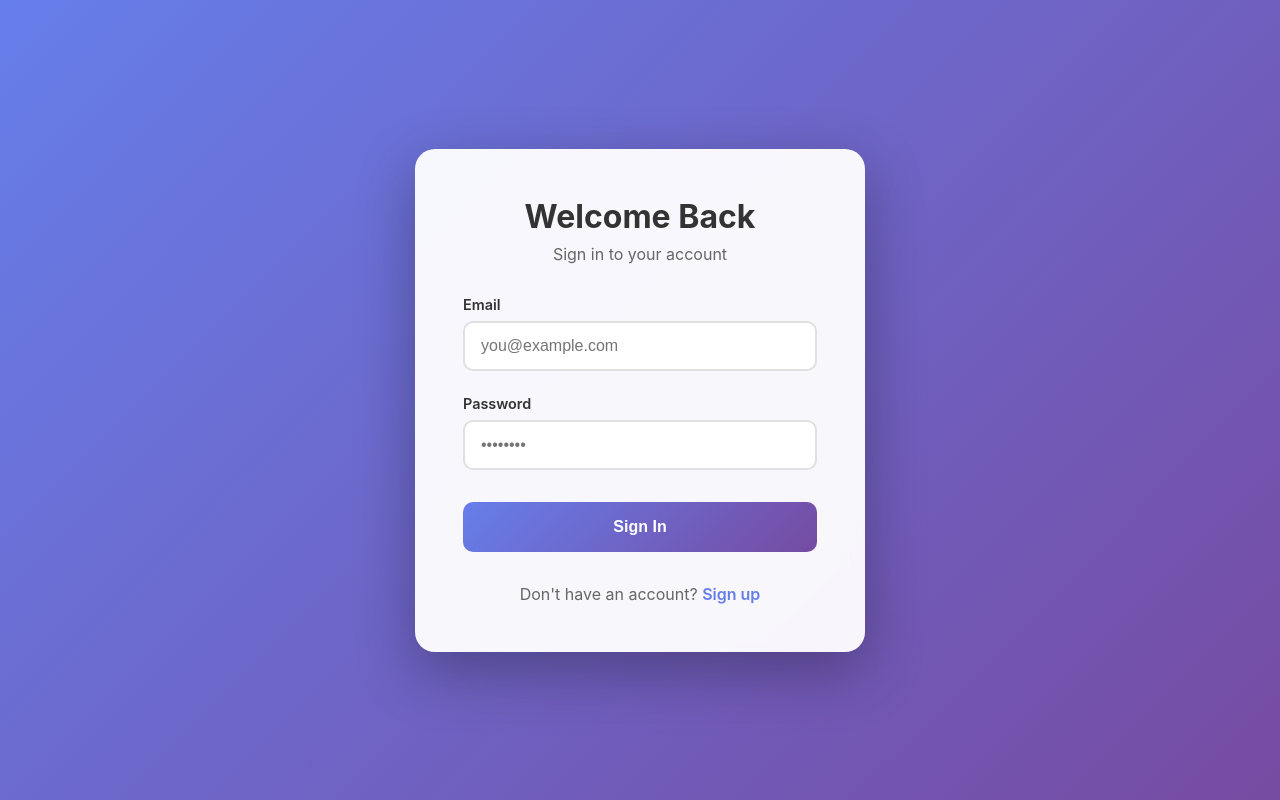
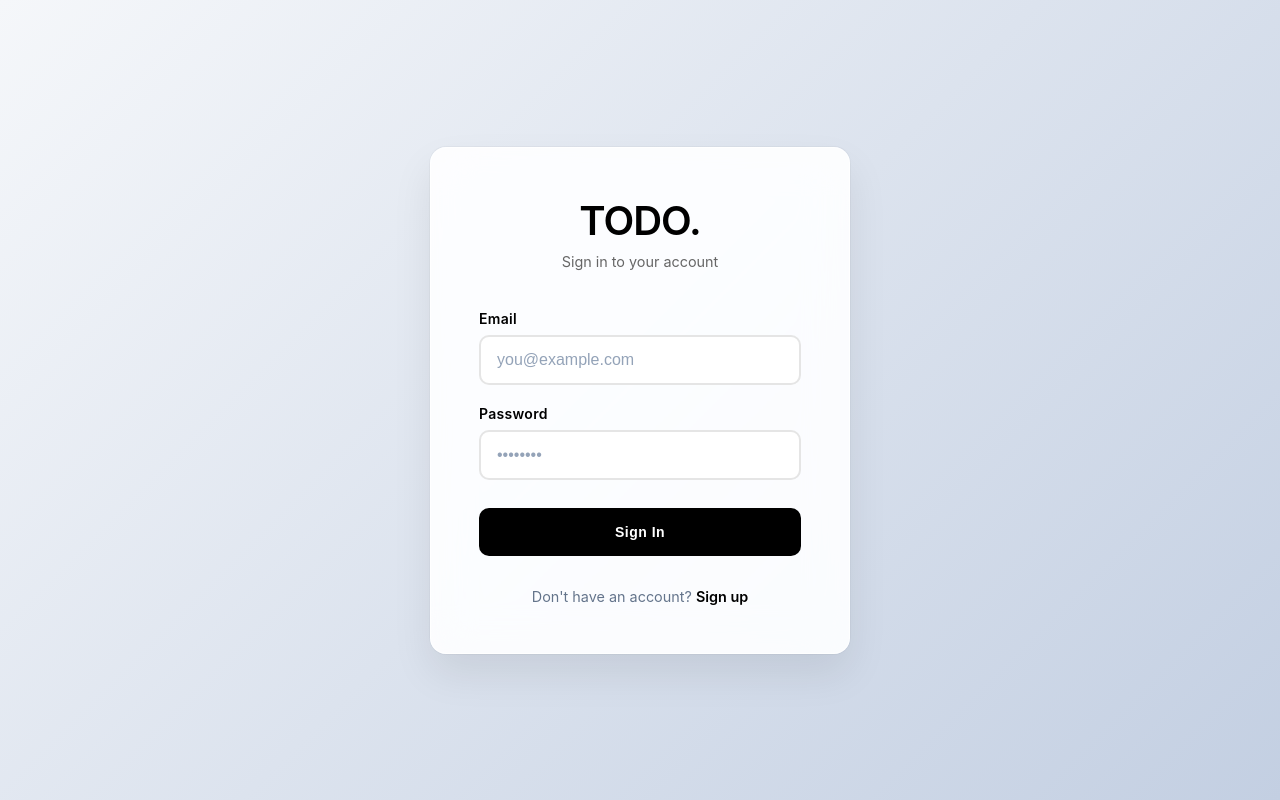
Before and after one commit to albertusjuan/To-Do_List, a React (Vite) app in the folder frontend/: page /login in a window 1280 px wide. Built offline with nearby package versions, Linux system fonts and the light colour scheme; no server answers.

Commit message:
Login Page (Fix) - Design edit - Add 'name' for signing up

```diff
--- a/frontend/src/components/ProtectedRoute.tsx
+++ b/frontend/src/components/ProtectedRoute.tsx
@@ -12,14 +12,32 @@ export function ProtectedRoute({ children }: ProtectedRouteProps) {
     return (
       <div style={{
         display: 'flex',
+        flexDirection: 'column',
         justifyContent: 'center',
         alignItems: 'center',
         height: '100vh',
-        background: 'linear-gradient(135deg, #667eea 0%, #764ba2 100%)',
-        color: 'white',
-        fontSize: '1.5rem'
+        background: 'linear-gradient(135deg, #f5f7fa 0%, #c3cfe2 100%)',
+        color: '#1e293b',
+        fontSize: '1.5rem',
+        gap: '1rem'
       }}>
-        Loading...
+        <div style={{
+          width: '40px',
+          height: '40px',
+          border: '3px solid #e5e5e5',
+          borderTop: '3px solid #000000',
+          borderRadius: '50%',
+          animation: 'spin 0.8s linear infinite'
+        }} />
+        <style>{`
+          @keyframes spin {
+            0% { transform: rotate(0deg); }
+            100% { transform: rotate(360deg); }
+          }
+        `}</style>
+        <span style={{ fontSize: '0.875rem', color: '#64748b', fontWeight: '600' }}>
+          Loading
+        </span>
       </div>
     );
   }
--- a/frontend/src/contexts/AuthContext.tsx
+++ b/frontend/src/contexts/AuthContext.tsx
@@ -5,7 +5,7 @@ import { supabase } from '../config/supabase';
 interface AuthContextType {
   user: User | null;
   loading: boolean;
-  signUp: (email: string, password: string) => Promise<{ error: AuthError | null }>;
+  signUp: (email: string, password: string, name?: string) => Promise<{ error: AuthError | null }>;
   signIn: (email: string, password: string) => Promise<{ error: AuthError | null }>;
   signOut: () => Promise<void>;
 }
@@ -32,10 +32,15 @@ export function AuthProvider({ children }: { children: React.ReactNode }) {
     return () => subscription.unsubscribe();
   }, []);
 
-  const signUp = async (email: string, password: string) => {
+  const signUp = async (email: string, password: string, name?: string) => {
     const { error } = await supabase.auth.signUp({
       email,
       password,
+      options: {
+        data: {
+          name: name || '',
+        }
+      }
     });
     return { error };
   };
--- a/frontend/src/index.css
+++ b/frontend/src/index.css
@@ -5,19 +5,37 @@
 }
 
 body {
-  font-family: -apple-system, BlinkMacSystemFont, 'Segoe UI', 'Roboto', 'Oxygen',
-    'Ubuntu', 'Cantarell', 'Fira Sans', 'Droid Sans', 'Helvetica Neue',
-    sans-serif;
+  font-family: -apple-system, BlinkMacSystemFont, 'SF Pro Display', 'Segoe UI', 'Roboto', 'Helvetica Neue', sans-serif;
   -webkit-font-smoothing: antialiased;
   -moz-osx-font-smoothing: grayscale;
+  background: linear-gradient(135deg, #f5f7fa 0%, #c3cfe2 100%);
+  color: #1e293b;
+  overflow-x: hidden;
 }
 
 code {
-  font-family: source-code-pro, Menlo, Monaco, Consolas, 'Courier New',
-    monospace;
+  font-family: 'SF Mono', 'Monaco', 'Consolas', 'Courier New', monospace;
 }
 
 #root {
   width: 100%;
   min-height: 100vh;
 }
+
+/* Custom scrollbar */
+::-webkit-scrollbar {
+  width: 8px;
+}
+
+::-webkit-scrollbar-track {
+  background: #f1f5f9;
+}
+
+::-webkit-scrollbar-thumb {
+  background: #cbd5e1;
+  border-radius: 4px;
+}
+
+::-webkit-scrollbar-thumb:hover {
+  background: #94a3b8;
+}
--- a/frontend/src/pages/Auth.css
+++ b/frontend/src/pages/Auth.css
@@ -1,39 +1,63 @@
+@keyframes fadeIn {
+  from {
+    opacity: 0;
+    transform: translateY(20px);
+  }
+  to {
+    opacity: 1;
+    transform: translateY(0);
+  }
+}
+
 .auth-container {
   min-height: 100vh;
   display: flex;
   justify-content: center;
   align-items: center;
-  background: linear-gradient(135deg, #667eea 0%, #764ba2 100%);
   padding: 2rem;
+  position: relative;
+  overflow: hidden;
+  background: linear-gradient(135deg, #f5f7fa 0%, #c3cfe2 100%);
 }
 
 .auth-card {
-  background: rgba(255, 255, 255, 0.95);
-  backdrop-filter: blur(10px);
-  border-radius: 20px;
+  background: rgba(255, 255, 255, 0.9);
+  backdrop-filter: blur(20px) saturate(180%);
+  -webkit-backdrop-filter: blur(20px) saturate(180%);
+  border: 1px solid rgba(255, 255, 255, 0.8);
+  border-radius: 16px;
   padding: 3rem;
   width: 100%;
-  max-width: 450px;
-  box-shadow: 0 20px 60px rgba(0, 0, 0, 0.3);
+  max-width: 420px;
+  box-shadow:
+    0 0 0 1px rgba(0, 0, 0, 0.03),
+    0 20px 40px rgba(0, 0, 0, 0.08);
+  position: relative;
+  z-index: 1;
+  animation: fadeIn 0.6s ease-out;
 }
 
 .auth-card h1 {
-  color: #333;
-  font-size: 2rem;
+  color: #000000;
+  font-size: 2.5rem;
+  font-weight: 600;
   margin-bottom: 0.5rem;
   text-align: center;
+  letter-spacing: -1px;
 }
 
 .auth-subtitle {
-  color: #666;
+  color: #666666;
   text-align: center;
-  margin-bottom: 2rem;
+  margin-bottom: 2.5rem;
+  font-size: 0.9rem;
+  font-weight: 400;
 }
 
 .auth-form {
   display: flex;
   flex-direction: column;
-  gap: 1.5rem;
+  gap: 1.25rem;
 }
 
 .form-group {
@@ -43,42 +67,53 @@
 }
 
 .form-group label {
-  color: #333;
+  color: #000000;
   font-weight: 600;
-  font-size: 0.9rem;
+  font-size: 0.875rem;
+  letter-spacing: 0.3px;
 }
 
 .form-group input {
   padding: 0.875rem 1rem;
-  border: 2px solid #e0e0e0;
+  background: #ffffff;
+  border: 2px solid #e5e5e5;
   border-radius: 10px;
   font-size: 1rem;
-  transition: all 0.3s;
-  background: white;
+  color: #1e293b;
+  transition: all 0.3s cubic-bezier(0.4, 0, 0.2, 1);
+}
+
+.form-group input::placeholder {
+  color: #94a3b8;
 }
 
 .form-group input:focus {
   outline: none;
-  border-color: #667eea;
-  box-shadow: 0 0 0 3px rgba(102, 126, 234, 0.1);
+  background: #ffffff;
+  border-color: #000000;
+  box-shadow:
+    0 0 0 3px rgba(0, 0, 0, 0.05),
+    0 4px 12px rgba(0, 0, 0, 0.08);
 }
 
 .auth-button {
   padding: 1rem;
-  background: linear-gradient(135deg, #667eea 0%, #764ba2 100%);
-  color: white;
+  background: #000000;
+  color: #ffffff;
   border: none;
   border-radius: 10px;
-  font-size: 1rem;
+  font-size: 0.875rem;
   font-weight: 600;
   cursor: pointer;
-  transition: transform 0.2s, box-shadow 0.2s;
+  transition: all 0.3s cubic-bezier(0.4, 0, 0.2, 1);
   margin-top: 0.5rem;
+  letter-spacing: 0.5px;
 }
 
 .auth-button:hover:not(:disabled) {
+  background: #1a1a1a;
+  box-shadow: 0 8px 20px rgba(0, 0, 0, 0.3);
   transform: translateY(-2px);
-  box-shadow: 0 10px 25px rgba(102, 126, 234, 0.4);
 }
 
 .auth-button:active:not(:disabled) {
@@ -86,32 +121,39 @@
 }
 
 .auth-button:disabled {
-  opacity: 0.7;
+  opacity: 0.5;
   cursor: not-allowed;
 }
 
 .error-message {
-  background: #fee;
-  color: #c33;
+  background: rgba(239, 68, 68, 0.1);
+  backdrop-filter: blur(10px);
+  color: #dc2626;
   padding: 1rem;
   border-radius: 10px;
-  border: 1px solid #fcc;
+  border: 2px solid rgba(239, 68, 68, 0.2);
   font-size: 0.9rem;
   text-align: center;
+  animation: fadeIn 0.3s ease-out;
+  font-weight: 500;
 }
 
 .auth-footer {
   text-align: center;
   margin-top: 2rem;
-  color: #666;
+  color: #64748b;
+  font-size: 0.9rem;
 }
 
 .auth-footer a {
-  color: #667eea;
+  color: #000000;
   text-decoration: none;
   font-weight: 600;
+  transition: all 0.3s;
+  border-bottom: 2px solid transparent;
 }
 
 .auth-footer a:hover {
-  text-decoration: underline;
+  color: #333333;
+  border-bottom-color: #000000;
 }
--- a/frontend/src/pages/Login.tsx
+++ b/frontend/src/pages/Login.tsx
@@ -29,7 +29,7 @@ export function Login() {
   return (
     <div className="auth-container">
       <div className="auth-card">
-        <h1>Welcome Back</h1>
+        <h1>TODO.</h1>
         <p className="auth-subtitle">Sign in to your account</p>
 
         {error && <div className="error-message">{error}</div>}
--- a/frontend/src/pages/Signup.tsx
+++ b/frontend/src/pages/Signup.tsx
@@ -4,6 +4,7 @@ import { useAuth } from '../contexts/AuthContext';
 import './Auth.css';
 
 export function Signup() {
+  const [name, setName] = useState('');
   const [email, setEmail] = useState('');
   const [password, setPassword] = useState('');
   const [confirmPassword, setConfirmPassword] = useState('');
@@ -17,6 +18,10 @@ export function Signup() {
     e.preventDefault();
     setError('');
 
+    if (!name.trim()) {
+      return setError('Name is required');
+    }
+
     if (password !== confirmPassword) {
       return setError('Passwords do not match');
     }
@@ -27,7 +32,7 @@ export function Signup() {
 
     setLoading(true);
 
-    const { error } = await signUp(email, password);
+    const { error } = await signUp(email, password, name);
 
     if (error) {
       setError(error.message);
@@ -54,12 +59,24 @@ export function Signup() {
   return (
     <div className="auth-container">
       <div className="auth-card">
-        <h1>Create Account</h1>
-        <p className="auth-subtitle">Sign up for a new account</p>
+        <h1>TODO.</h1>
+        <p className="auth-subtitle">Create your account</p>
 
         {error && <div className="error-message">{error}</div>}
 
         <form onSubmit={handleSubmit} className="auth-form">
+          <div className="form-group">
+            <label htmlFor="name">Name</label>
+            <input
+              id="name"
+              type="text"
+              value={name}
+              onChange={(e) => setName(e.target.value)}
+              placeholder="Your name"
+              required
+            />
+          </div>
+
           <div className="form-group">
             <label htmlFor="email">Email</label>
             <input
```
Also changed, not shown: frontend/src/App.css (+20 -37 lines), frontend/src/pages/Home.css (+111 -39 lines), 2 other files (tests, documents, lock files or other folders).
